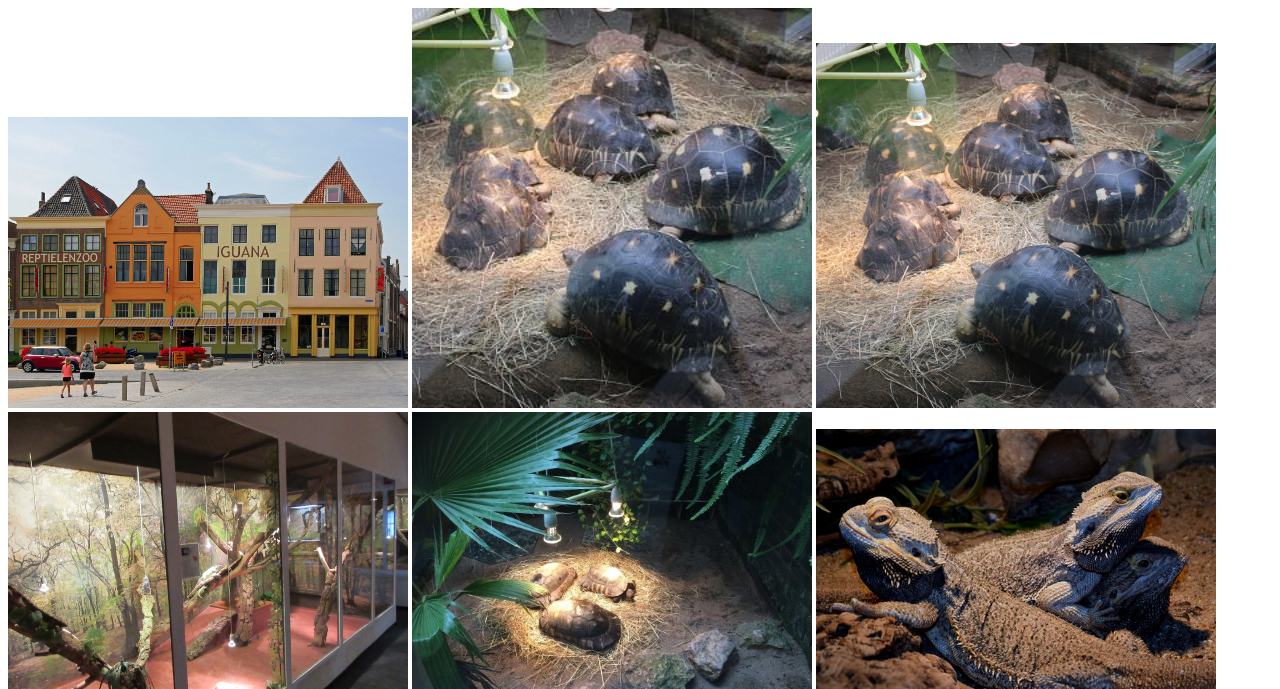
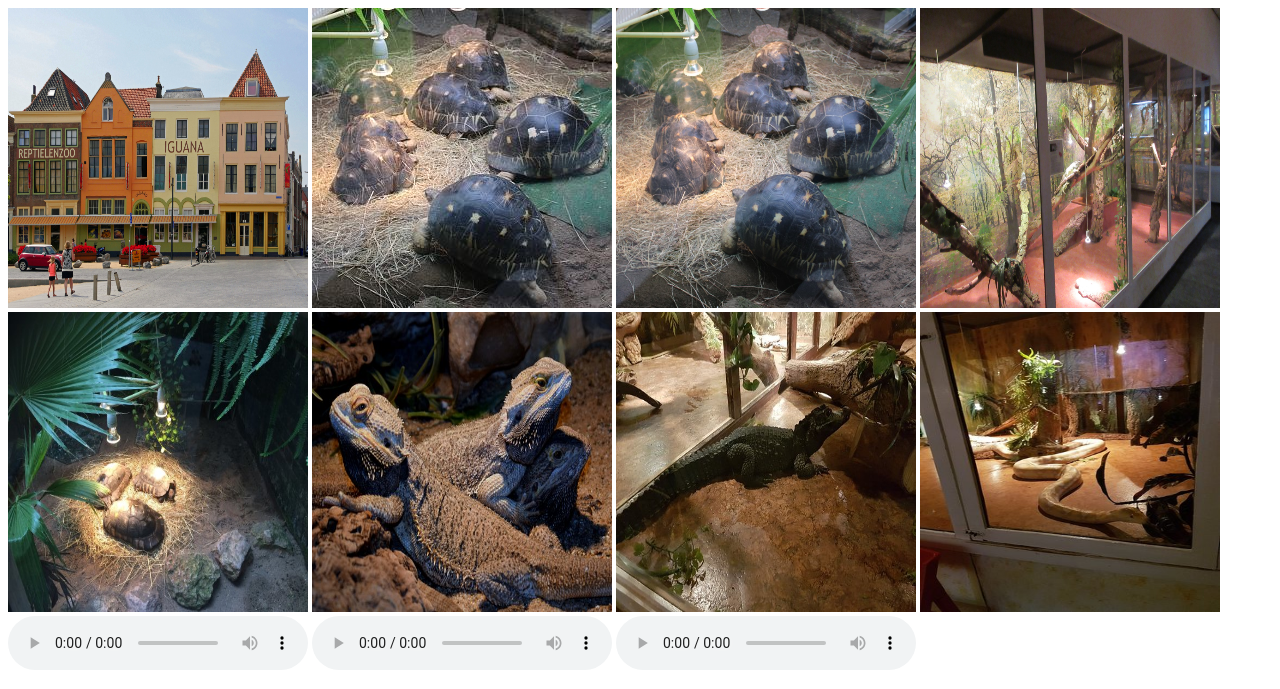
Before and after one commit to ronald2023x/nha-les9, a plain HTML site: page galerij.html in a window 1280 px wide. Shown: the top 689 px of the page. Drawn offline with Linux system fonts and the light colour scheme.

Commit message:
Update galerij.html

```diff
--- a/galerij.html
+++ b/galerij.html
@@ -4,16 +4,15 @@
 <title> Galerij</title>
 </head>
 <body>
-<img src="123.jpg"  width="400" alt="Leaves">
-<img src="56.jpg" width="400" alt="Leaves">
-<img src="turtle.jpg" width="400" alt="Leaves">
-<img src="IMG_2240.jpg" width="400" alt="Leaves">
-<img src="456.jpg" width="400" alt="Leaves">
-<img src="999.jpg" width="400" alt="Leaves">
+<img src="123.jpg"  width="300" height="300" alt="Leaves">
+<img src="56.jpg" width="300" height="300" alt="Leaves">
+<img src="turtle.jpg" width="300" height="300" alt="Leaves">
+<img src="IMG_2240.jpg" width="300" height="300" alt="Leaves">
+<img src="456.jpg" width="300" height="300" alt="Leaves">
+<img src="999.jpg" width="300" height="300" alt="Leaves">
 
-<img src="000.jpg" width="400"  alt="Leaves">
-<img src="333.jpg" width="400"  alt="Leaves">
-<img src="iguana2.jpg" width="400"   alt="Leaves">
+<img src="000.jpg" width="300" height="300"  alt="Leaves">
+<img src="333.jpg" width="300" height="300"  alt="Leaves">
 
 <audio controls autoplay>
   <source src="iguana-sound.webm" type="audio/webm"><br>
```
